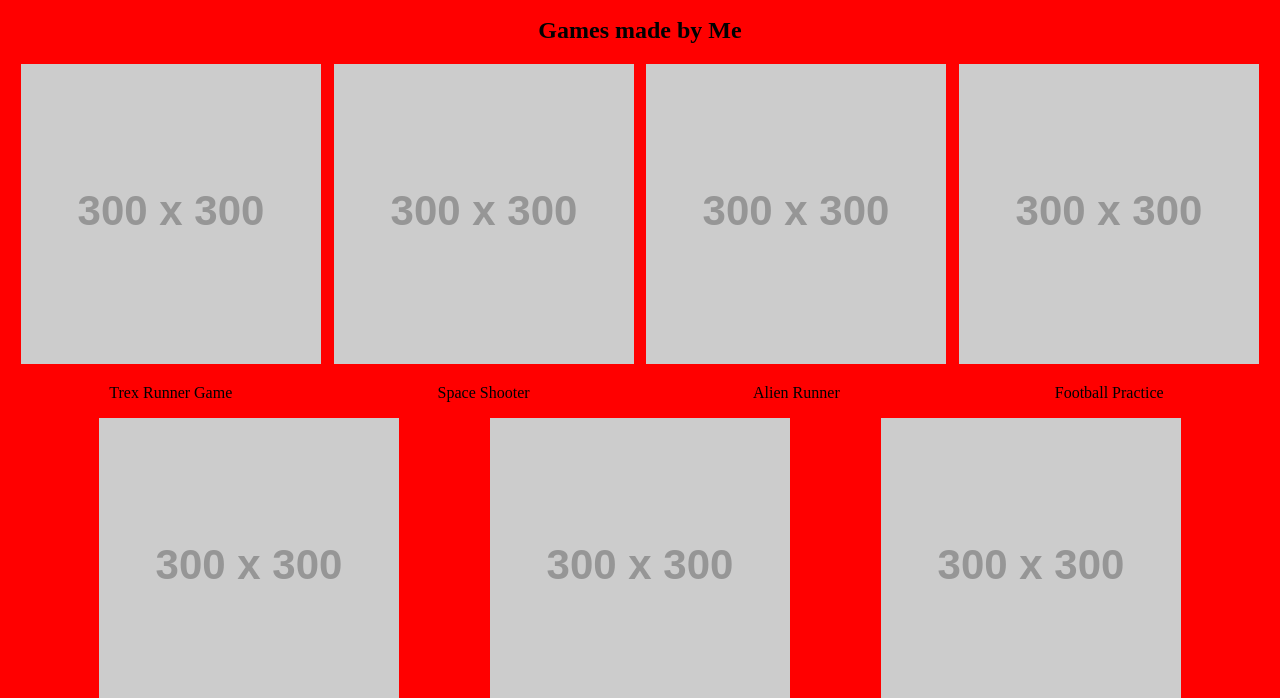
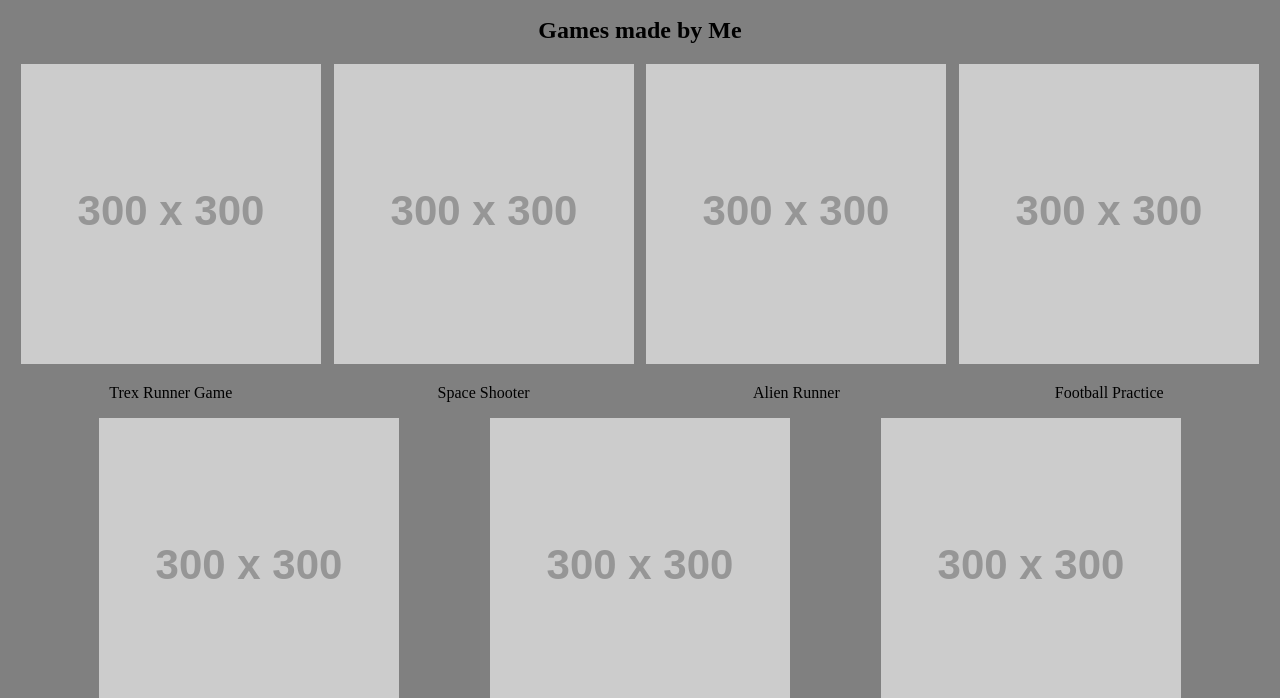
Before and after one commit to YashikaSharmaa/Portfolio, a plain HTML site: page index.html in a window 1280 px wide. Shown: the part 91-789 px from the top of the page. Drawn offline with Linux system fonts and the light colour scheme; placeholder pictures from the web are drawn by us.

Commit message:
Update style.css

```diff
--- a/style.css
+++ b/style.css
@@ -24,5 +24,5 @@ p,h2 {
 }
 
 body {
-    background-color: #ff0000;
+    background-color: #808080;
 }
```
